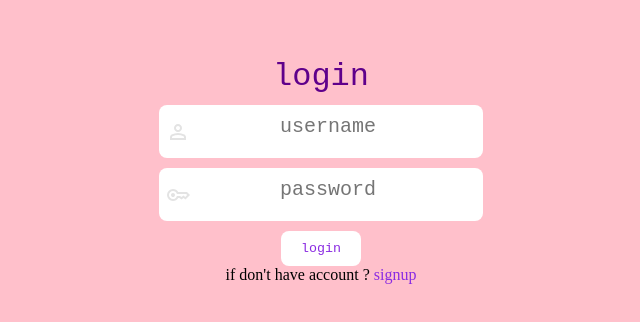
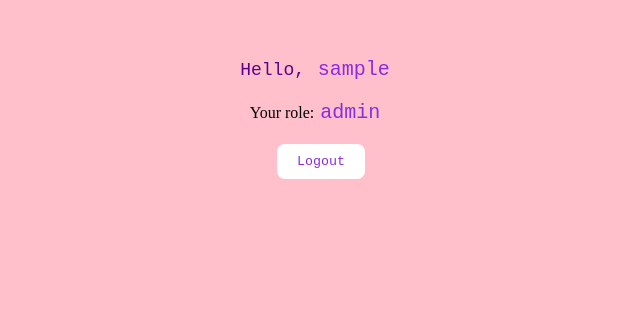
Before and after one commit to iamatrashy/login, a plain HTML site: page index.html in a window 1280 px wide. Shown: the part 142-464 px from the top of the page, without its empty margins (319-959 px from the left). Drawn offline with Linux system fonts and the light colour scheme; sample sign-in values are in the browser's storage.

Commit message:
Update index.html

```diff
--- a/index.html
+++ b/index.html
@@ -7,16 +7,33 @@
     <link rel="stylesheet" href="style.css">
 </head>
 <body>
-    <h1 class="tittle"> login</h1>
-    <div class="input-container">
-        <svg xmlns="http://www.w3.org/2000/svg" height="24px" viewBox="0 -960 960 960" width="24px" fill="#e3e3e3"><path d="M480-480q-66 0-113-47t-47-113q0-66 47-113t113-47q66 0 113 47t47 113q0 66-47 113t-113 47ZM160-160v-112q0-34 17.5-62.5T224-378q62-31 126-46.5T480-440q66 0 130 15.5T736-378q29 15 46.5 43.5T800-272v112H160Zm80-80h480v-32q0-11-5.5-20T700-306q-54-27-109-40.5T480-360q-56 0-111 13.5T260-306q-9 5-14.5 14t-5.5 20v32Zm240-320q33 0 56.5-23.5T560-640q0-33-23.5-56.5T480-720q-33 0-56.5 23.5T400-640q0 33 23.5 56.5T480-560Zm0-80Zm0 400Z"/></svg>
-       <input id="usrnam" type="email" placeholder="username" required><br>
+    <div id="msg">
+        <p id="para">Hello, <span id="username"></span></p>
+        <p>Your role: <span id="role"></span></p>
     </div>
-    <div class="input-container">
-        <svg xmlns="http://www.w3.org/2000/svg" height="24px" viewBox="0 -960 960 960" width="24px" fill="#e3e3e3"><path d="M280-400q-33 0-56.5-23.5T200-480q0-33 23.5-56.5T280-560q33 0 56.5 23.5T360-480q0 33-23.5 56.5T280-400Zm0 160q-100 0-170-70T40-480q0-100 70-170t170-70q67 0 121.5 33t86.5 87h352l120 120-180 180-80-60-80 60-85-60h-47q-32 54-86.5 87T280-240Zm0-80q56 0 98.5-34t56.5-86h125l58 41 82-61 71 55 75-75-40-40H435q-14-52-56.5-86T280-640q-66 0-113 47t-47 113q0 66 47 113t113 47Z"/></svg>
-        <input  id="pass" type="password" placeholder="password" required ><br></div>
-    <button id="button">login</button><br>
-        <p>if don't have account ? <a href="signup.html">signup</a></p>
-    <script type="module" src="login.js"></script>
+    <button id="logoutbtn">Logout</button>
+    <script>
+        // Retrieve user data from localStorage
+        const username = localStorage.getItem("username");
+        const role = localStorage.getItem("role");
+
+        // If user data exists, display it
+        if (username && role) {
+            document.getElementById("username").textContent = username;
+            document.getElementById("role").textContent = role;
+        } else {
+            alert("Please log in first.");
+            window.location.href = "login.html"; // Redirect to login if no user data found
+        }
+
+        // Handle logout
+        document.getElementById("logoutbtn").addEventListener("click", () => {
+            // Clear any saved user data
+            localStorage.clear();
+
+            // Redirect to login page
+            window.location.href = "login.html";
+        });
+    </script>
 </body>
 </html>
```
